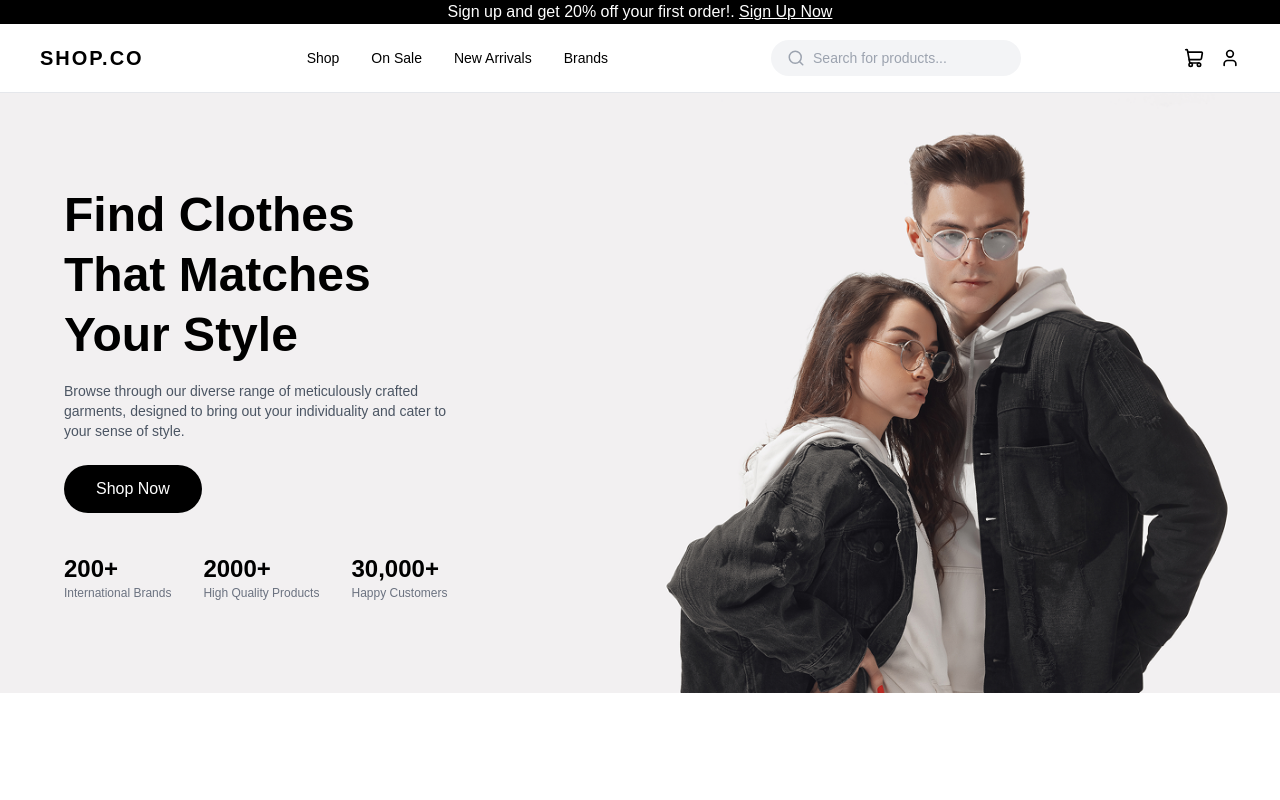
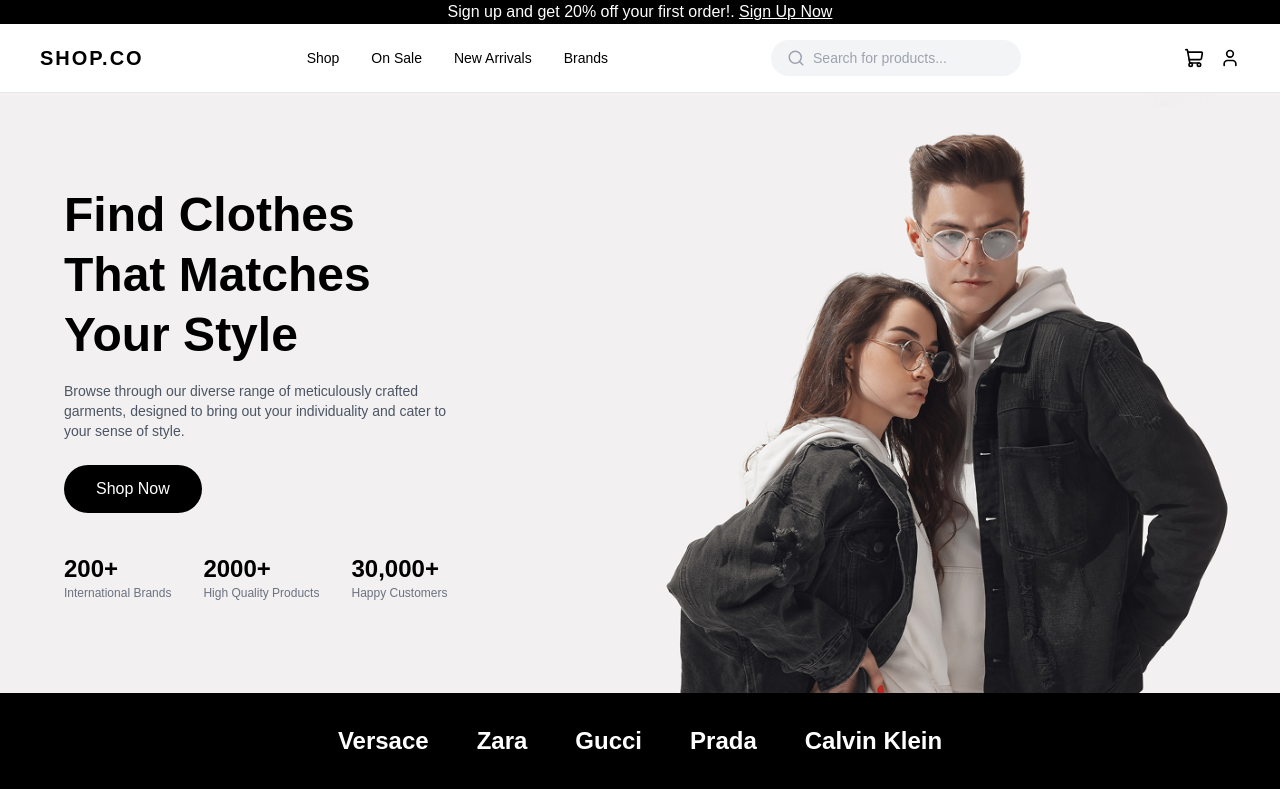
Before and after one commit to Alimzy/alimzy_store, a React (Vite) app: page / in a window 1280 px wide. Built offline with nearby package versions, Linux system fonts and the light colour scheme; a web font is replaced by a local one.

Commit message:
Completed my Brand Bar compnents And Product Card component

```diff
--- a/src/App.jsx
+++ b/src/App.jsx
@@ -3,6 +3,7 @@ import './App.css'
 import Navbar from './components/Navbar.jsx'
 import Announcement from './components/Announcement.jsx'
 import Hero from './components/Hero.jsx'
+import BrandBar from './components/BrandBar.jsx'
 function App() {
 
 
@@ -11,6 +12,7 @@ function App() {
       <Announcement />
       <Navbar />
       <Hero />
+      <BrandBar />
 
     </>
   )
--- /dev/null
+++ b/src/components/BrandBar.jsx
@@ -0,0 +1,12 @@
+function BrandBar() {
+    return (
+        <div className=" bg-black text-white flex items-center justify-center gap-12 py-8">
+            <h2 className="text-2xl font-bold">Versace</h2>
+            <h2 className="text-2xl font-bold">Zara</h2>
+            <h2 className="text-2xl font-bold">Gucci</h2>
+            <h2 className="text-2xl font-bold">Prada</h2>
+            <h2 className="text-2xl font-bold">Calvin Klein</h2>
+        </div>
+    )
+    }
+    export default BrandBar
--- /dev/null
+++ b/src/components/ProductCard.jsx
@@ -0,0 +1,19 @@
+function ProductCard(){
+    return(
+
+        <div>
+
+              <img src="/product1.png" />
+              <h3>Product Name</h3>
+              <p>⭐⭐⭐⭐</p>
+              <p>$99.99</p>
+
+          </div>
+
+
+
+    )
+
+}
+
+export default ProductCard
```
